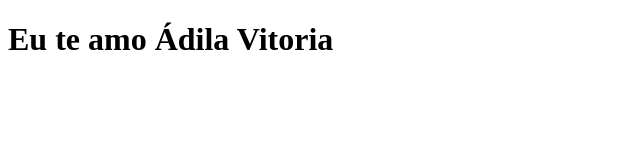
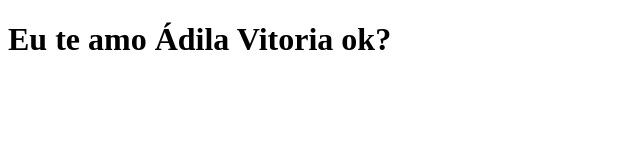
Before and after one commit to vinicius-henrique-araujo/clone-tabnews, a Next.js app: page / in a window 1280 px wide. Shown: the top 160 px of the page, without its empty margins (0-640 px from the left). Built offline with nearby package versions, Linux system fonts and the light colour scheme.

Commit message:
add text

```diff
--- a/pages/index.js
+++ b/pages/index.js
@@ -1,5 +1,5 @@
 function Home(){
-    return <h1>Eu te amo  Ádila Vitoria</h1>
+    return <h1>Eu te amo  Ádila Vitoria  ok?</h1>
 }
 
 export default Home;
```
